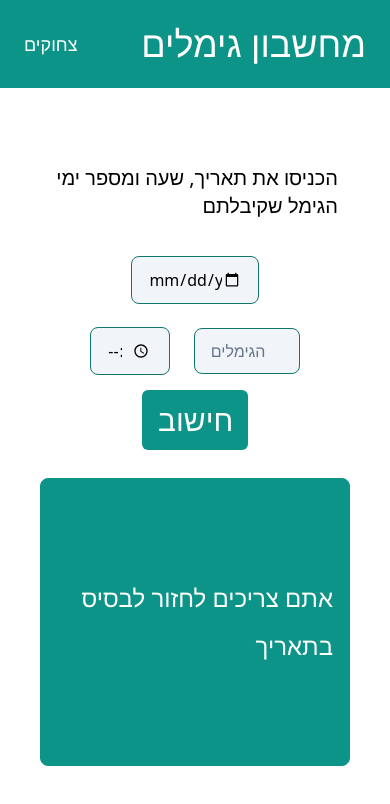
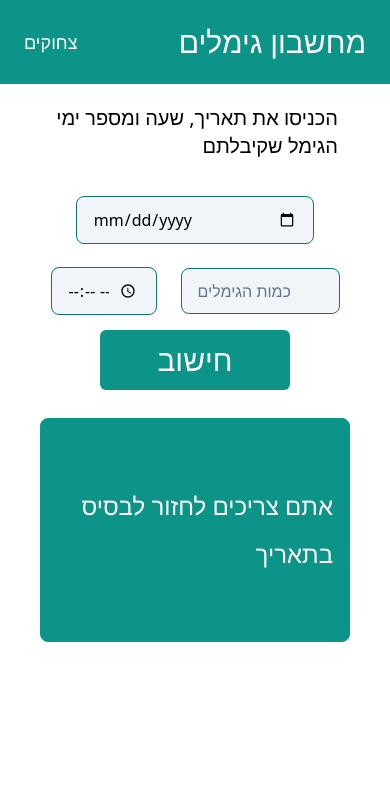
Before and after one commit to karshe69/gimelim, a website: page index.html in a window 390 px wide. Drawn offline with Linux system fonts and the light colour scheme.

Commit message:
making it prettier for phones

```diff
--- a/index.html
+++ b/index.html
@@ -17,11 +17,11 @@
     <nav class="bg-teal-600 p-6">
         <div class="flex justify-between items-center">
             <a class="text-white text-lg mr-4">צחוקים</a>
-            <h1 class="text-white text-4xl font-medium">מחשבון גימלים</h1>
+            <h1 class="text-white text-3xl md:text-4xl font-medium">מחשבון גימלים</h1>
         </div>
     </nav>
 
-    <div class="relative justify-center items-center block md:flex px-2 py-16 flex-row-reverse">
+    <div class="relative justify-center items-center block md:flex px-2 py-2 md:py-16 flex-row-reverse">
         <div class="px-7 md:w-1/2">
             <div class="py-3 px-4 items-end flex justify-center md:justify-end">
                 <a class="text-xl text-right">הכניסו את תאריך, שעה ומספר ימי הגימל שקיבלתם</a>
@@ -29,24 +29,24 @@
             <div class="py-4">
                 <div class="flex items-center justify-center">
                     <input type="date" id="dateInput"
-                        class="bg-slate-100 form-input w-2/5 md:w-3/5 py-3 px-4 my-2 leading-5 transition duration-150 ease-in-out border border-teal-700 placeholder-slate-500 rounded-lg focus:outline-none focus:shadow-outline-blue focus:border-teal-500 focus:z-10 md:text-xl md:leading-5" />
+                        class="bg-slate-100 form-input w-9/12 md:w-3/5 py-3 px-4 my-2 leading-5 transition duration-150 ease-in-out border border-teal-700 placeholder-slate-500 rounded-lg focus:outline-none focus:shadow-outline-blue focus:border-teal-500 focus:z-10 md:text-xl md:leading-5" />
                 </div>
                 <div class="flex items-center justify-center my-2">
                     <input type="time" id="timeInput"
-                        class="bg-slate-100 w-1/4 md:w-1/3 form-input py-3 px-4 block mx-3 leading-5 transition duration-150 ease-in-out border border-teal-700 placeholder-slate-500 rounded-lg focus:outline-none focus:shadow-outline-blue focus:border-teal-500 focus:z-10 md:text-xl md:leading-5" />
+                        class="bg-slate-100 w-1/3 md:w-1/3 form-input py-3 px-4 block mx-3 leading-5 transition duration-150 ease-in-out border border-teal-700 placeholder-slate-500 rounded-lg focus:outline-none focus:shadow-outline-blue focus:border-teal-500 focus:z-10 md:text-xl md:leading-5" />
                     <input type="number" id="numberInput"
-                        class="bg-slate-100 w-1/3 md:w-2/5 form-input py-3 px-4 block mx-3 my-2 leading-5 transition duration-150 ease-in-out border border-teal-700 placeholder-slate-500 rounded-lg focus:outline-none focus:shadow-outline-blue focus:border-teal-500 focus:z-10 md:text-xl md:leading-5"
+                        class="bg-slate-100 w-1/2 md:w-2/5 form-input py-3 px-4 block mx-3 my-2 leading-5 transition duration-150 ease-in-out border border-teal-700 placeholder-slate-500 rounded-lg focus:outline-none focus:shadow-outline-blue focus:border-teal-500 focus:z-10 md:text-xl md:leading-5"
                         size="2" min="0" max="99" placeholder="כמות הגימלים" />
                 </div>
                 <div class="flex items-center justify-center">
                     <button id="calculateBtn" type="button"
-                        class="text-3xl px-4 py-3 mx-2 w-1/3 md:w-2/5 text-white bg-teal-600 rounded-md hover:bg-teal-700 active:outline-none active:bg-teal-500">חישוב</button>
+                        class="text-3xl px-4 py-3 mx-2 w-3/5 md:w-2/5 text-white bg-teal-600 rounded-md hover:bg-teal-700 active:outline-none active:bg-teal-500">חישוב</button>
                 </div>
             </div>
         </div>
         <div class="flex items-center justify-center py-3 px-6 md:px-4 w-full md:w-1/2">
             <div id="output" style="line-height: 2;"
-                class="flex items-center justify-center text-right text-white bg-teal-600 font-medium py-3 px-4 mx-2 w-full h-72 transition duration-150 ease-in-out border border-teal-600 placeholder-slate-500 rounded-lg focus:outline-none focus:shadow-outline-blue focus:border-blue-300 focus:z-10 text-2xl md:text-3xl md:leading-5">
+                class="flex items-center justify-center text-right text-white bg-teal-600 font-medium py-3 px-4 mx-2 w-full h-56 md:h-72 transition duration-150 ease-in-out border border-teal-600 placeholder-slate-500 rounded-lg focus:outline-none focus:shadow-outline-blue focus:border-blue-300 focus:z-10 text-2xl md:text-3xl md:leading-5">
                 אתם צריכים לחזור לבסיס בתאריך
             </div>
         </div>
```
Also changed, not shown: styles/style.css.
